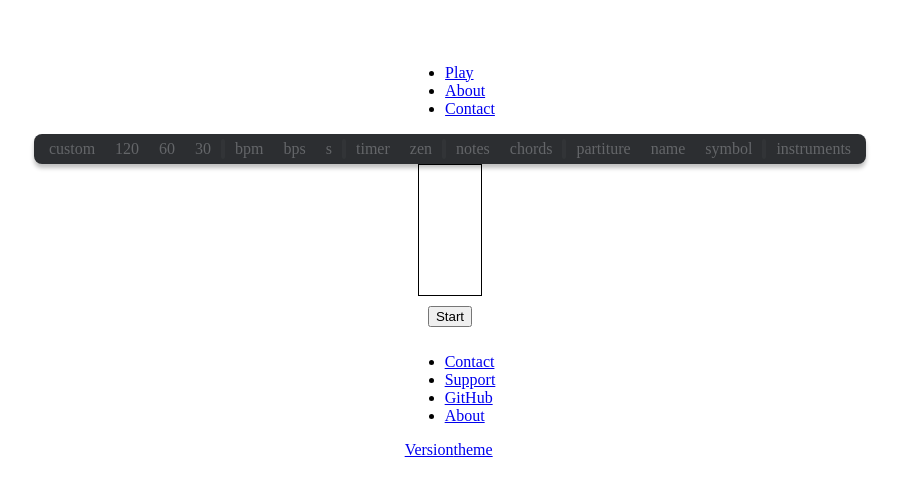
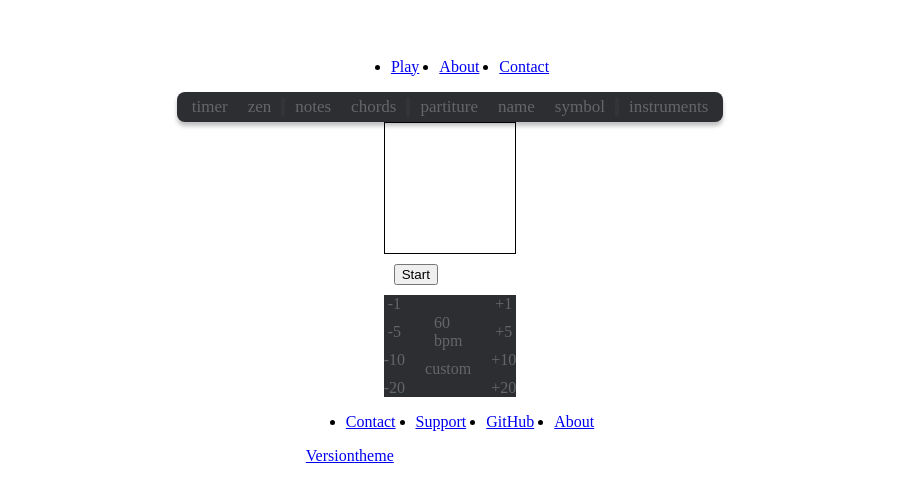
Before and after one commit to drieltc/RandomNotes, a Next.js app: page / in a window 1280 px wide. Shown: the part 155-654 px from the top of the page, without its empty margins (190-1089 px from the left). Built offline with nearby package versions, Linux system fonts and the light colour scheme.

Commit message:
pequenos avanços na barra de configurações e novo canto para o controle de frequencia

```diff
--- a/components/DisplayArea.module.css
+++ b/components/DisplayArea.module.css
@@ -13,3 +13,38 @@
 #notesContainer{
     border: 1px solid black;
 }
+
+#controller{
+    background: #2C2E31;
+    color: #646669;
+    display: flex;
+    flex-direction: row;
+    justify-content: space-around;
+    align-items: center;
+    gap: 20px;
+    margin: auto;
+}
+
+#controller ul{
+    margin: 0;
+    padding: 0;
+}
+
+
+#controller ul{
+    padding: 0;
+    list-style-type: none;
+    display: flex;
+    flex-direction: column;
+    justify-content: center;
+    align-items: center;
+    gap: 10px;
+}
+
+#central{
+    display: flex;
+    flex-direction: column;
+    justify-content: center;
+    align-items: center;
+    gap: 10px;
+}
--- a/components/DisplayArea.tsx
+++ b/components/DisplayArea.tsx
@@ -30,6 +30,31 @@ export default function DisplayArea() {
     return (
         <>
             <Container />
+            <div id={styles.controller}>
+                <div>
+                    <ul>
+                        <li>-1</li>
+                        <li>-5</li>
+                        <li>-10</li>
+                        <li>-20</li>
+                    </ul>
+                </div>
+                <div id={styles.central}>
+                    <div id={styles.bpm}>
+                        <div>60</div>
+                        <div>bpm</div>
+                    </div>
+                    <div id={styles.custom}>custom</div>
+                </div>
+                <div>
+                    <ul>
+                        <li>+1</li>
+                        <li>+5</li>
+                        <li>+10</li>
+                        <li>+20</li>
+                    </ul>
+                </div>
+            </div>
         </>
     )
 }
--- a/components/Footer.module.css
+++ b/components/Footer.module.css
@@ -0,0 +1,7 @@
+#ul{
+    display: flex;
+    flex-direction: row;
+    align-items: center;
+    justify-content: center;
+    gap: 20px;
+}
--- a/components/Footer.tsx
+++ b/components/Footer.tsx
@@ -1,9 +1,10 @@
+import styles from './Footer.module.css'
 export default function Footer() {
     const version = "Version"
     const theme = "theme"
     return (
         <footer>
-            <ul>
+            <ul id={styles.ul}>
                 <li><a href="#">Contact</a></li>
                 <li><a href="#">Support</a></li>
                 <li><a href="#">GitHub</a></li>
--- a/components/Header.module.css
+++ b/components/Header.module.css
@@ -0,0 +1,7 @@
+#ul{
+    display: flex;
+    flex-direction: row;
+    align-items: center;
+    justify-content: center;
+    gap: 20px;
+}
--- a/components/Header.tsx
+++ b/components/Header.tsx
@@ -1,11 +1,12 @@
+import styles from './Header.module.css'
 export default function Header() {
     return (
-        <footer>
-            <ul>
+        <header>
+            <ul id={styles.ul}>
                 <li><a href="./">Play</a></li>
                 <li><a href="./about">About</a></li>
                 <li><a href="#">Contact</a></li>
             </ul>
-        </footer>
+        </header>
     )
 }
--- a/components/SettingsBar.module.css
+++ b/components/SettingsBar.module.css
@@ -2,6 +2,7 @@
     display: flex;
     flex-direction: column;
     gap: 8px;
+    font-size: 17px;
 }
 
 .rowSettings, .instrumentSettings{
@@ -43,3 +44,48 @@
 .selected{
     color: yellowgreen;
 }
+
+#bpm{
+    display: flex;
+    flex-direction: row;
+    align-items: center;
+}
+
+#buttons{
+    display: flex;
+    flex-direction: row;
+    justify-content: space-evenly;
+    align-items: center;
+    padding: 5px;
+    gap: 13px;
+    font-size: 13px;
+    margin: auto;
+}
+
+#numberInput{
+    display: flex;
+    flex-direction: row;
+    align-items: center;
+    font-size: 13px;
+    color: yellowgreen;
+    display: none;
+}
+
+#numberInput div{
+    font-size: 13px;
+    align-self: last baseline;
+}
+
+#input::-webkit-outer-spin-button,
+#input::-webkit-inner-spin-button {
+  -webkit-appearance: none;
+  margin: 0;
+}
+
+#input{
+    all:unset;
+    width: 25px;
+    font-size: 17px;
+    color: yellowgreen;
+    justify-self: center;
+}
--- a/components/SettingsBar.tsx
+++ b/components/SettingsBar.tsx
@@ -1,18 +1,16 @@
 import React, { useState } from 'react';
+import { NumericFormat } from 'react-number-format';
 import styles from './SettingsBar.module.css';
 
-const BPM_VALUES = ["custom", "120", "60", "30"];
-const BPS_VALUES = ["custom", "2", "1", "0.5"];
-const S_VALUES = ["custom", "0.5", "1", "2"];
-const allSelectedItems = ['']
+const allItems = ['']
 
-function SettingsSelect({
+function SingleOption({
   content,
-  isSelected,
+  isSelected=false,
   onClick,
 }: {
   content: string;
-  isSelected: boolean;
+  isSelected?: boolean;
   onClick: () => void;
 }) {
   return (
@@ -26,14 +24,21 @@ function SettingsSelect({
   );
 }
 
-function SettingsOptions({
+function GroupOptions({
   id,
   values,
   separator = true,
   multipleSelect = false,
+  onClick,
+}:{
+  id: string;
+  values:string[];
+  separator?:boolean;
+  multipleSelect?:boolean;
+  onClick?:() => void;
 }) {
+
   const [selectedItems, setSelectedItems] = useState([]);
-
   // Function to handle item selection
   const handleItemSelect = (item:string) => {
     if (!multipleSelect && values.length > 1){
@@ -56,7 +61,7 @@ function SettingsOptions({
     <>
       <div className={styles.options} id={id}>
         {values.map((value:string) => (
-          <SettingsSelect
+          <SingleOption
             key={value}
             content={value}
             isSelected={selectedItems.includes(value)} // Check if the item is in the selectedItems array
@@ -73,16 +78,69 @@ function Separator() {
   return <div className={styles.separator}></div>;
 }
 
+function FreqControl(){
+  const [bpmValue, setBPMValue] = useState('60')
+  const [prevBPMValue, setPrevBPMValue] = useState ('')
+
+  const activateButton = (value:string, sign:string) =>{
+    if(sign == '-'){
+      if(parseInt(bpmValue) - parseInt(value) >= 0){
+        setBPMValue(`${parseInt(bpmValue) - parseInt(value)}`)
+      }
+      else{
+        setBPMValue('0')
+      }
+    }
+    if (sign == '+'){
+      setBPMValue(`${parseInt(bpmValue) + parseInt(value)}`)
+    }
+  }
+
+  const handleChange = (event) => {
+    let inputValue = event.target.value
+    const maxArraySize = 3;
+    const numbersArray = inputValue
+      .slice(-maxArraySize) // Take the last 3 characters from the input
+      .padStart(maxArraySize, '') // Pad the string to the left with '' if less than 3 characters
+      .split('') // Convert the string to an array of characters
+
+      console.log(numbersArray)
+    setBPMValue(numbersArray.join('')); // Convert the array back to a string to be rendered on screen
+  };
+
+
+  const valuesUp = ['10', '20']
+  const valuesDown = ['20', '10']
+  return(
+    <>
+    <div id={styles.bpm}>
+      <div id={styles.buttons}>
+        {valuesDown.map((value:string) => (<SingleOption key = {value} content={`-${value}`} onClick={() => activateButton(value, '-')} />))}
+
+        <input type="number" inputMode="numeric" id={styles.input} value={bpmValue} min={0} onChange={handleChange}/>
+        {/*<div id={styles.numberInput}>{bpmValue}<div>bpm</div></div>*/}
+
+        {valuesUp.map((value:string) => (<SingleOption key = {value} content={`+${value}`} onClick={() => activateButton(value, '+')} />))}
+      </div>
+    </div>
+    <Separator />
+    </>
+  )
+}
+
 export default function SettingsBar() {
+
+  const renderIntruments = () =>{
+    console.log('Renderizar barra de instrumentos')
+  }
+
   return (
     <div className={styles.settings}>
       <div className={styles.rowSettings}>
-        <SettingsOptions id="muOptions" values={BPM_VALUES} />
-        <SettingsOptions id="MU" values={["bpm", "bps", "s"]} />
-        <SettingsOptions id="playMode" values={["timer", "zen"]} />
-        <SettingsOptions id="displayMode" values={["notes", "chords"]} />
-        <SettingsOptions id="whatToDisplay" values={["partiture", "name", "symbol"]} multipleSelect={true} />
-        <SettingsOptions id="instrumentSettings" values={["instruments"]} separator={false} />
+        <GroupOptions id="playMode" values={["timer", "zen"]} />
+        <GroupOptions id="displayMode" values={["notes", "chords"]} />
+        <GroupOptions id="whatToDisplay" values={["partiture", "name", "symbol"]} multipleSelect={true} />
+        <GroupOptions id="instrumentSettings" values={["instruments"]} separator={false} onClick={renderIntruments}/>
       </div>
     </div>
   );
--- a/package.json
+++ b/package.json
@@ -8,7 +8,8 @@
   "dependencies": {
     "next": "latest",
     "react": "18.2.0",
-    "react-dom": "18.2.0"
+    "react-dom": "18.2.0",
+    "react-number-format": "^5.2.2"
   },
   "devDependencies": {
     "@types/node": "20.4.5",
```
Also changed, not shown: 1 other file (tests, documents, lock files or other folders).
